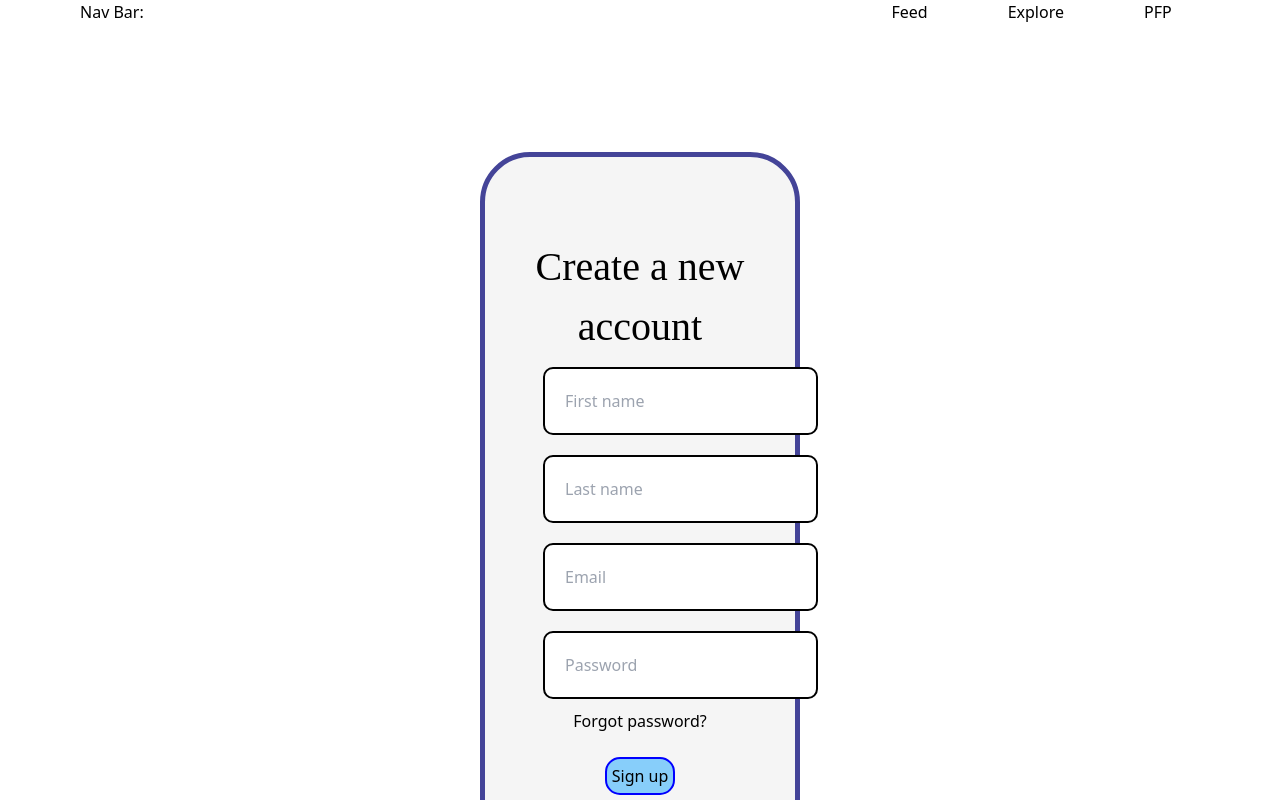
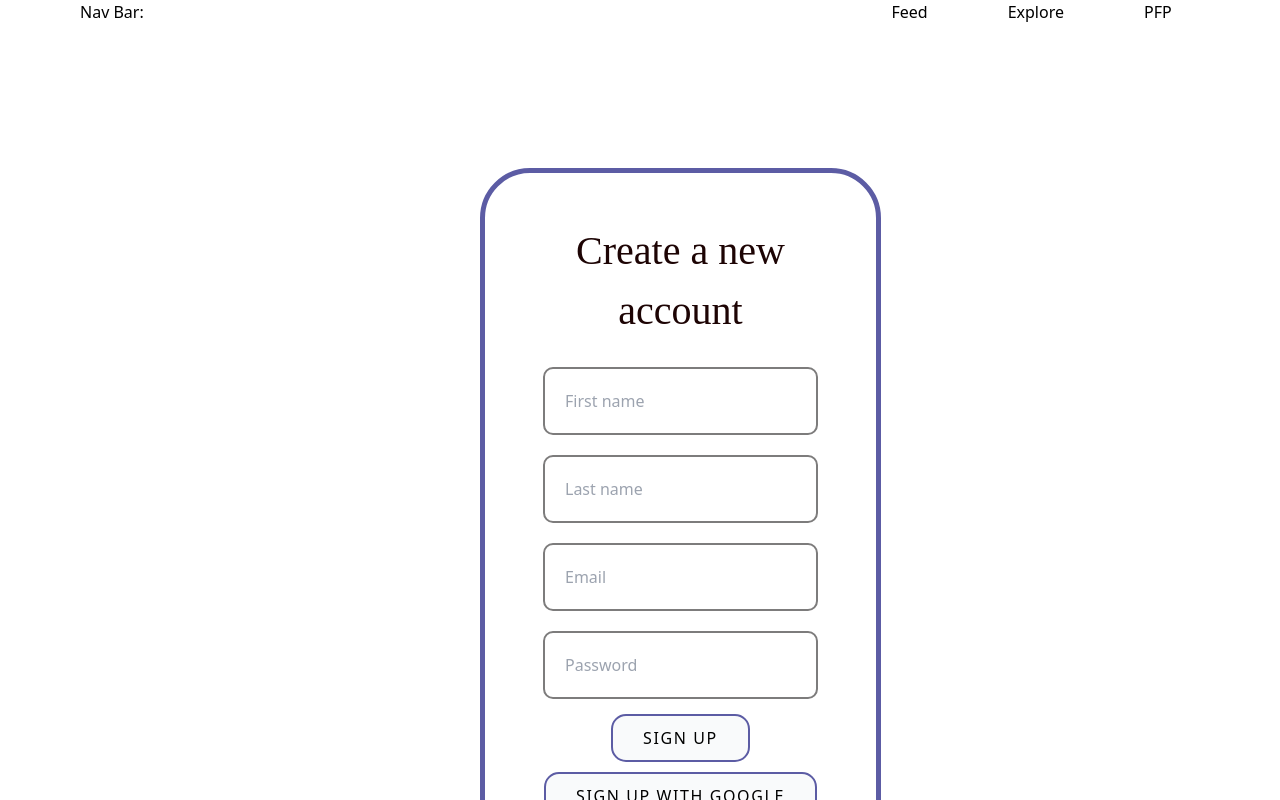
Before and after one commit to mgehrt1/stock-app, a Next.js app: page /sign-up in a window 1280 px wide. Shown: the top 800 px of the page. Built offline with nearby package versions, Linux system fonts and the light colour scheme.

Commit message:
firebase and more css additions to sign-up

```diff
--- /dev/null
+++ b/app/firebase-config.js
@@ -0,0 +1,17 @@
+import { initializeApp } from "firebase/app";
+import { getAnalytics } from "firebase/analytics";
+import { getAuth, GoogleAuthProvider } from "firebase/auth";
+
+const firebaseConfig = {
+  apiKey: "AIzaSyDwCQeTsZ6ovI8kIhIaxESvQzEhBZNBD6E",
+  authDomain: "stock-app-30140.firebaseapp.com",
+  projectId: "stock-app-30140",
+  storageBucket: "stock-app-30140.appspot.com",
+  messagingSenderId: "867465444786",
+  appId: "1:867465444786:web:83006c86bb4abd7788f8ab",
+  measurementId: "G-V82J1JH70C",
+};
+
+const app = initializeApp(firebaseConfig);
+export const auth = getAuth();
+export const googleProvider = new GoogleAuthProvider();
--- a/app/globals.css
+++ b/app/globals.css
@@ -2,8 +2,46 @@
 @tailwind components;
 @tailwind utilities;
 
+* {
+  margin: 0;
+  padding: 0;
+  box-sizing: border-box;
+}
 
-.forgotPasswordLink{
+.bubbles {
+  position: relative;
+  display: flex;
+}
+
+.bubbles span {
+  position: relative;
+  width: 30px;
+  height: 30px;
+  background: rgb(92, 92, 181);
+  margin: 0 4px;
+  border-radius: 50%;
+  box-shadow: 0 0 0 10px rgb(126, 126, 188), 0 0 50px rgb(92, 92, 181),
+    0 0 100px rgb(92, 92, 181);
+  animation: animate 15s linear infinite;
+}
+
+.bubbles span:nth-child(even) {
+  background: rgb(205, 212, 96);
+  box-shadow: 0 0 0 10px rgb(205, 212, 96), 0 0 50px rgb(205, 212, 96),
+    0 0 100px rgb(205, 212, 96);
+}
+
+@keyframes animate {
+  0% {
+    transform: translateY(100vh) scale(0);
+  }
+
+  100% {
+    transform: translateY(-10vh) scale(1);
+  }
+}
+
+.forgotPasswordLink {
   color: blue;
   background-color: transparent;
   text-decoration: none;
@@ -12,29 +50,51 @@
 
 .sign-up-page {
   text-align: center;
-      padding: 5rem 3rem 5rem 3rem;
-      border: solid rgb(68, 68, 152) 5px;
+  padding: 3rem 3rem 5rem 3rem;
+  border: solid rgb(92, 92, 164) 5px;
   margin: 8rem 30rem 20rem 30rem;
   border-radius: 50px;
-      background-color: whitesmoke;
+  background-color: transparent;
 }
 
 .sign-up-text {
-      color:black;
-      font-family:'Times New Roman', Times, serif;
+  color: rgb(29, 4, 4);
+  font-family: "Times New Roman", Times, serif;
   font-size: 40px;
+  padding-bottom: 1rem;
 }
 
 .input {
-      border: solid black 2px;
+  border: solid rgb(125, 124, 124) 2px;
   border-radius: 10px;
   padding: 20px 20px 20px 20px;
   margin: 10px 10px 10px 10px;
 }
 
 .sign-up-btn {
-      border: solid blue 2px;
+  position: relative;
+  text-transform: uppercase;
+  font-size: 1em;
+  letter-spacing: 0.1em;
+  font-weight: 450;
+  border: solid rgb(92, 92, 164) 2px;
   border-radius: 15px;
-      padding: 5px 5px 5px 5px;
-      background-color: lightskyblue;
+  padding: 10px 30px 10px 30px;
+  margin: 5px 0 5px 0;
+  background-color: rgb(249, 250, 251);
+  transition: 0.5s;
 }
+
+.sign-up-btn:hover {
+  background: rgb(92, 92, 164);
+  letter-spacing: 0.2em;
+  color: whitesmoke;
+  box-shadow: 0 0 25px rgb(92, 92, 164);
+}
+
+.sign-up-btn:before {
+  content: "";
+  position: absolute;
+  /*inset: 2px; */
+  background: rgb(92, 92, 164);
+}
--- a/app/layout.jsx
+++ b/app/layout.jsx
@@ -1,18 +1,20 @@
-import 'app/globals.css';
+import "app/globals.css";
 import Nav from "../components/nav";
+import { Auth } from "../components/auth";
 
 export const metadata = {
-    title: 'Create Next App',
-    description: 'Generated by create next app',
-}
+  title: "Stock App by FMJ",
+  description: "Generated by create next app",
+};
 
 export default function Layout({ children }) {
   return (
     <html lang="en">
       <body>
         <Nav />
+
         {children}
       </body>
     </html>
-  )
+  );
 }
--- a/app/sign-up/page.jsx
+++ b/app/sign-up/page.jsx
@@ -1,20 +1,18 @@
-import 'app/globals.css';
+import "app/globals.css";
+import { Auth } from "components/auth.js";
 
 export default function SignUp() {
-    return (
+  return (
+    <div className="bubbles">
+      <div className="sign-up-page">
+        <h1 className="sign-up-text">Create a new account</h1>
+        <input className="input" type="text" placeholder="First name"></input>
+        <input className="input" type="text" placeholder="Last name"></input>
 
-        <div className='sign-up-page'>
-            <h1 className='sign-up-text'>Create a new account</h1>
-            <input className='input' type="text" placeholder='First name'></input>
-            <input className='input' type="text" placeholder='Last name'></input>
-            <input className='input' type="text" placeholder='Email'></input>
-            <br></br>
+        <Auth />
 
-            <input className='input' type='password' placeholder='Password'></input>
-            <br></br>
-            <h1 className=''>Forgot password?</h1>
-            <br></br>
-            <button className='sign-up-btn'><a href="\home.jsx">Sign up</a></button>
-        </div>
-    );
+        <h1 className="">Forgot password?</h1>
+      </div>
+    </div>
+  );
 }
--- a/components/Nav.jsx
+++ b/components/Nav.jsx
@@ -5,7 +5,7 @@ export default function Nav() {
         <nav className='flex justify-between mb-4 px-20'>
             <h1>Nav Bar: </h1>
             <div className='flex justify-between'>
-                <Link href={'/home'} className='mr-20'>Feed</Link>
+                <Link href={'/'} className='mr-20'>Feed</Link>
                 <Link href={'/explore'} className='mr-20'>Explore</Link>
                 <div className="group w-14">
                     <h1>PFP</h1>
--- /dev/null
+++ b/components/auth.js
@@ -0,0 +1,67 @@
+"use client";
+import "app/globals.css";
+import Link from "next/link";
+import {
+  createUserWithEmailAndPassword,
+  signInWithPopup,
+  signOut,
+} from "firebase/auth";
+import { useState } from "react";
+import { auth, googleProvider } from "app/firebase-config.js";
+
+export const Auth = () => {
+  const [email, setEmail] = useState("");
+  const [password, setPassword] = useState("");
+
+  const signIn = async () => {
+    try {
+      await createUserWithEmailAndPassword(auth, email, password);
+    } catch (err) {
+      console.error(err);
+    }
+  };
+
+  const signInWithGoogle = async () => {
+    try {
+      await signInWithPopup(auth, googleProvider);
+    } catch (err) {
+      console.error(err);
+    }
+  };
+
+  const logout = async () => {
+    try {
+      await signOut(auth);
+    } catch (err) {
+      console.error(err);
+    }
+  };
+
+  return (
+    <div>
+      <input
+        placeholder="Email"
+        onChange={(e) => setEmail(e.target.value)}
+        className="input"
+      ></input>
+      <input
+        placeholder="Password"
+        type="password"
+        onChange={(e) => setPassword(e.target.value)}
+        className="input"
+      ></input>
+      <br></br>
+      <button onClick={signIn} className="sign-up-btn">
+        <Link href={"/"}>Sign up</Link>
+      </button>
+      <br></br>
+      <button onClick={signInWithGoogle} className="sign-up-btn">
+        <Link href="">Sign Up With Google</Link>
+      </button>
+      <br></br>
+      <button onClick={logout} className="sign-up-btn">
+        <Link href="">Logout</Link>
+      </button>
+    </div>
+  );
+};
--- a/package.json
+++ b/package.json
@@ -11,6 +11,7 @@
   "dependencies": {
     "autoprefixer": "10.4.14",
     "dotenv": "^16.3.1",
+    "firebase": "^10.1.0",
     "next": "^13.4.9",
     "postcss": "8.4.25",
     "react": "^18.2.0",
```
Also changed, not shown: app/page.jsx (renamed from app/home/home.jsx), 1 other file (tests, documents, lock files or other folders). Lines whose indentation alone changed are shown as unchanged.
